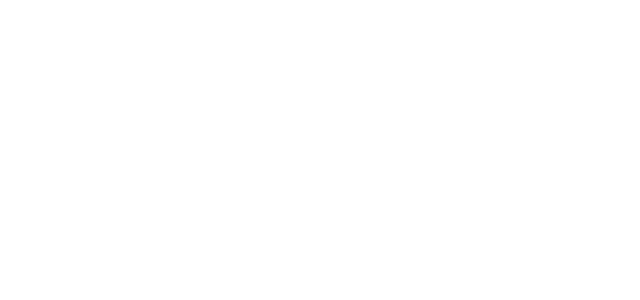
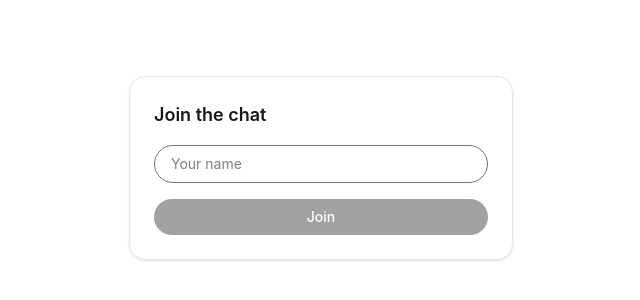
Before and after one commit to pudgynator/react-express-ws-chat, a React (Vite) app in the folder client/: page / in a window 1280 px wide. Shown: the part 232-532 px from the top of the page, without its empty margins (319-959 px from the left). Built offline with nearby package versions, Linux system fonts and the light colour scheme.

Commit message:
Update login page structure and styles

```diff
--- a/client/src/components/LoginScreen.tsx
+++ b/client/src/components/LoginScreen.tsx
@@ -15,11 +15,28 @@
         }
     }
     return (
-        <div className="flex flex-col w-max">
+        <div className="flex h-screen items-center justify-center">
             <form
                 onSubmit={handleSumbit}
+                className="flex w-full max-w-sm flex-col gap-4 rounded-2xl border border-taupe-200 p-6 shadow-sm"
             >
-
+                <h1 className="text-lg font-semibold text-taupe-900">
+                    Join the chat
+                </h1>
+                <input
+                    value={name}
+                    onChange={(e) => setName(e.target.value)}
+                    placeholder="Your name"
+                    autoFocus
+                    className="rounded-full border border-taupe-300 px-4 py-2 text-sm outline-none focus:border-taupe-500"
+                    />
+                <button
+                    type="submit"
+                    disabled={!name.trim()}
+                    className="rounded-full bg-taupe-900 px-4 py-2 text-sm font-medium text-white disabled:opacity-40"
+                    >
+                    Join
+                </button>
             </form>
         </div>
     )
```
